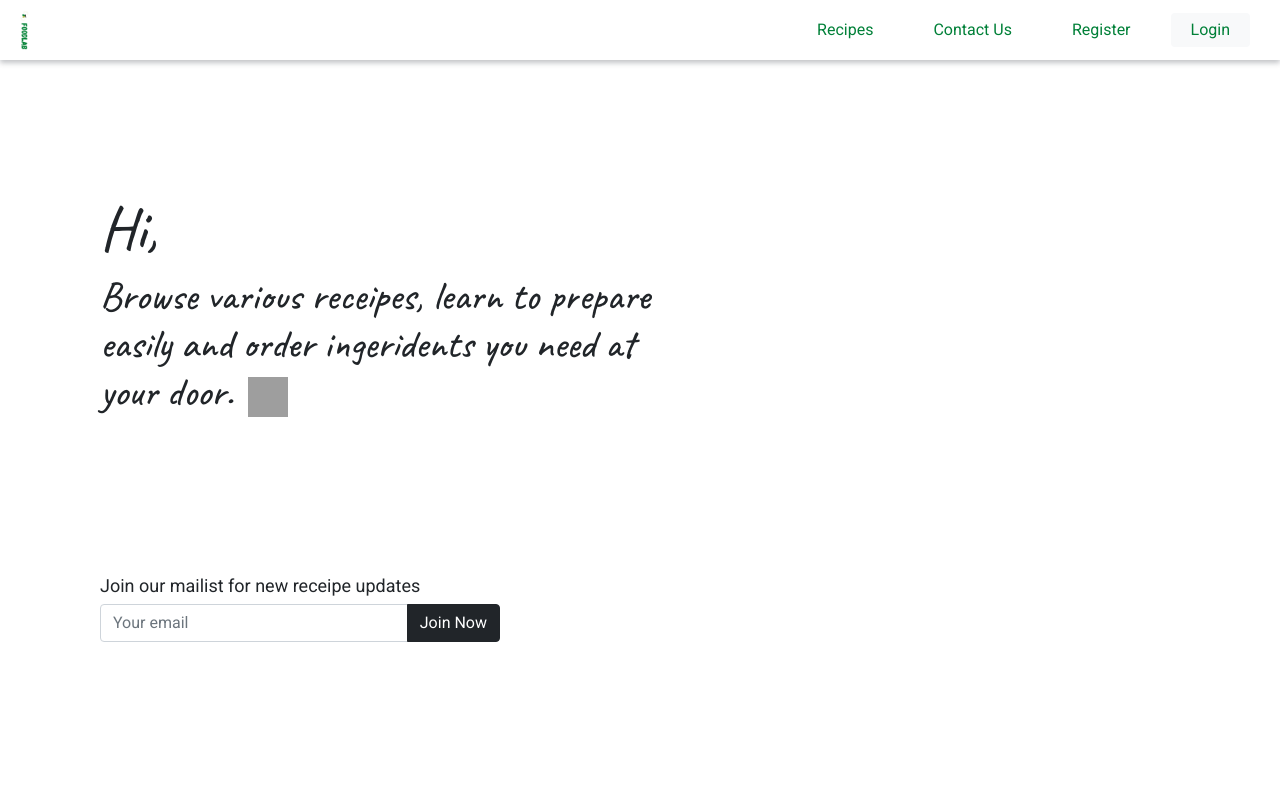
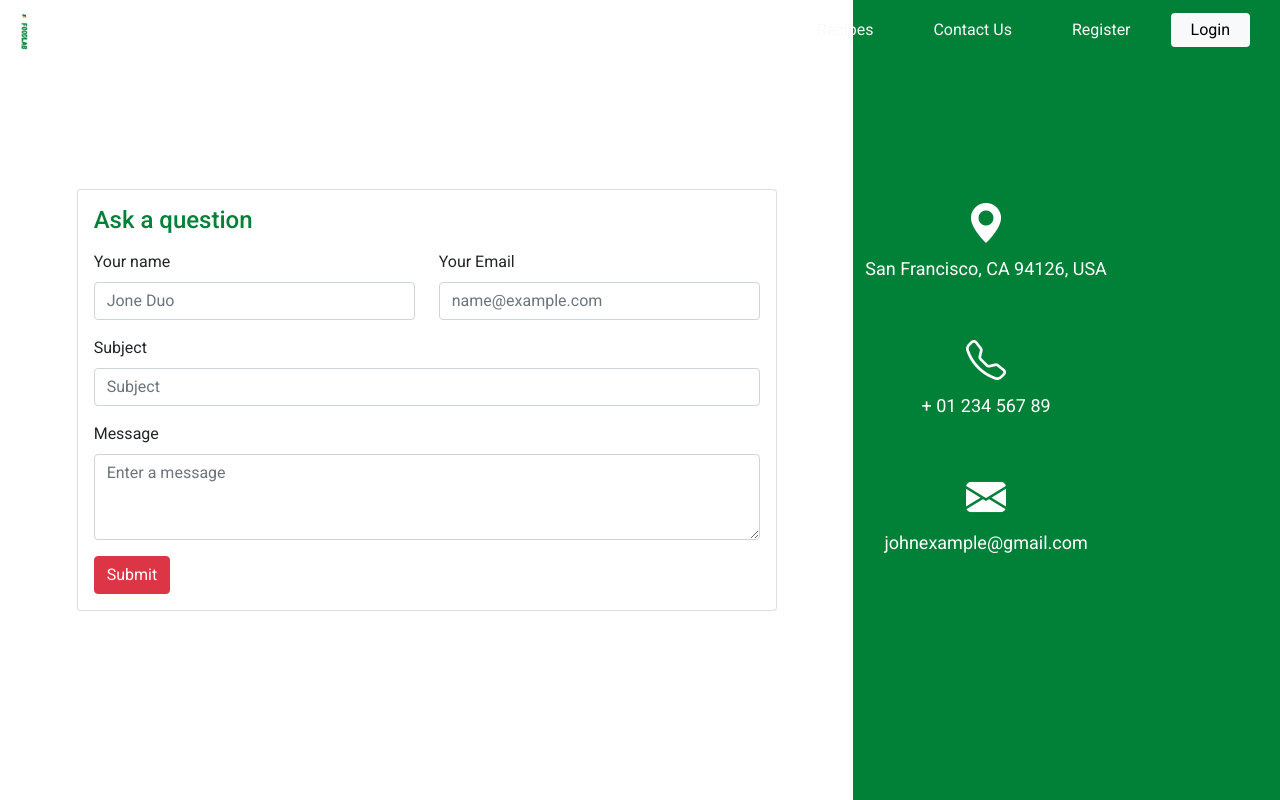
Before and after one commit to RajnishKatharotiya/foodlab, a React (Create React App) app: page /contact-us in a window 1280 px wide. Built offline with nearby package versions, Linux system fonts and the light colour scheme; grey boxes are pictures that could not be loaded.

Commit message:
contact us front

```diff
--- a/src/App.js
+++ b/src/App.js
@@ -12,6 +12,7 @@ import { Register } from "./Components/Authentication/Register";
 import Cart from './Components/Cart';
 import Favorites from './Components/Favs';
 import Recipes from './Components/Recipes';
+import ContactUs from "./Components/ContactUs";
 
 // ADMIN COMPONENTS
 import { ManageRecipes } from "./Components/Admin/Recipes";
@@ -36,6 +37,7 @@ function App() {
       <Switch>
         <Route exact path="/login" component={Login} />
         <Route exact path="/register" component={Register} />
+        <Route exact path="/contact-us" component={ContactUs} />
         <Route exact path="/recipes" component={Recipes} />
         <Route exact path="/my-cart" component={Cart} />
         <Route exact path="/my-favorites" component={Favorites} />
--- /dev/null
+++ b/src/Components/ContactUs/index.js
@@ -0,0 +1,152 @@
+import Header from "../shared/Header";
+import { useState } from "react";
+import { Formik } from 'formik';
+import * as yup from 'yup';
+
+import Card from 'react-bootstrap/Card';
+import Button from 'react-bootstrap/Button';
+import Form from 'react-bootstrap/Form';
+import Row from 'react-bootstrap/Row';
+import Col from 'react-bootstrap/Col';
+
+import './style.css';
+import AlertDismissible from "../shared/Alert";
+
+const schema = yup.object().shape({
+    name: yup.string().required(),
+    email: yup.string().required(),
+    subject: yup.string().required(),
+    message: yup.string().required(),
+});
+
+const ContactUs = (props) => {
+    const [show, setShow] = useState(false);
+    const submit = (values) => {
+        setShow(true);
+
+        setTimeout(() => {
+            setShow(false);
+        }, 3000)
+    }
+    return(
+        <div className="contact-us-hero_container">
+            <Header transparent={true} />
+            <div className="contact-us-hero row">
+                <div className="contact-us-hero_form-box col-8">
+                    <Card>
+                        <Card.Body>
+                            <Card.Title>Ask a question</Card.Title>
+                            <Formik
+                                validationSchema={schema}
+                                onSubmit={submit}
+                                initialValues={{
+                                    name: '',
+                                    email: '',
+                                    subject: '',
+                                    message: '',
+                                }}
+                            >
+                                {({
+                                    handleSubmit,
+                                    handleChange,
+                                    values,
+                                    errors,
+                                }) => (
+                                    <Form noValidate onSubmit={handleSubmit}>
+                                        <Row className="mb-3">
+                                            <Form.Group as={Col} md="6" controlId="validationFormik01">
+                                                <Form.Label>Your name</Form.Label>
+                                                <Form.Control
+                                                    type="text"
+                                                    name="name"
+                                                    placeholder="Jone Duo"
+                                                    aria-describedby="inputGroupPrepend"
+                                                    value={values.name}
+                                                    onChange={handleChange}
+                                                    isInvalid={!!errors.name}
+                                                />
+                                                <Form.Control.Feedback type="invalid">
+                                                    {errors.name}
+                                                </Form.Control.Feedback>
+                                            </Form.Group>
+                                            <Form.Group as={Col} md="6" controlId="validationFormik01">
+                                                <Form.Label>Your Email</Form.Label>
+                                                <Form.Control
+                                                    type="email"
+                                                    name="email"
+                                                    placeholder="name@example.com"
+                                                    aria-describedby="inputGroupPrepend"
+                                                    value={values.email}
+                                                    onChange={handleChange}
+                                                    isInvalid={!!errors.email}
+                                                />
+                                                <Form.Control.Feedback type="invalid">
+                                                    {errors.email}
+                                                </Form.Control.Feedback>
+                                            </Form.Group>
+                                        </Row>
+                                        <Row className="mb-3">
+                                            <Form.Group as={Col} md="12" controlId="validationFormik01">
+                                                <Form.Label>Subject</Form.Label>
+                                                <Form.Control
+                                                    type="text"
+                                                    name="subject"
+                                                    placeholder="Subject"
+                                                    aria-describedby="inputGroupPrepend"
+                                                    value={values.subject}
+                                                    onChange={handleChange}
+                                                    isInvalid={!!errors.subject}
+                                                />
+                                                <Form.Control.Feedback type="invalid">
+                                                    {errors.subject}
+                                                </Form.Control.Feedback>
+                                            </Form.Group>
+                                        </Row>
+                                        <Row className="mb-3">
+                                            <Form.Group as={Col} md="12" controlId="validationFormik01">
+                                                <Form.Label>Message</Form.Label>
+                                                <Form.Control
+                                                    as="textarea"
+                                                    rows={3}
+                                                    type="text"
+                                                    name="message"
+                                                    placeholder="Enter a message"
+                                                    aria-describedby="inputGroupPrepend"
+                                                    value={values.message}
+                                                    onChange={handleChange}
+                                                    isInvalid={!!errors.message} />
+                                                <Form.Control.Feedback type="invalid">
+                                                    {errors.message}
+                                                </Form.Control.Feedback>
+                                            </Form.Group>
+                                        </Row>
+                                        <div className="contact-us-footer">
+                                            <Button variant="danger" type="submit">Submit</Button>
+                                        </div>
+                                    </Form>
+                                )}
+                            </Formik>
+                        </Card.Body>
+                    </Card>
+                </div>
+                <div className="contact-us-hero_info-box col-4">
+                    <ul className="list-unstyled mb-0">
+                        <li><i className="bi bi-geo-alt-fill"></i>
+                            <p>San Francisco, CA 94126, USA</p>
+                        </li>
+
+                        <li><i className="bi bi-telephone"></i>
+                            <p>+ 01 234 567 89</p>
+                        </li>
+
+                        <li><i className="bi bi-envelope-fill"></i>
+                            <p>johnexample@gmail.com</p>
+                        </li>
+                    </ul>
+                </div>
+            </div>
+            <AlertDismissible open={show} onClose={setShow} heading="Contact info saved successfully !!" text="We have received your contact details and message, and will give response as soon as possible." variant="success" />
+        </div>
+    )
+}
+export default ContactUs;
--- /dev/null
+++ b/src/Components/ContactUs/style.css
@@ -0,0 +1,70 @@
+.contact-us-hero_content {
+    width: 100%;
+    height: 100vh;
+    background-color: #eef8f3;
+    padding-bottom: 100px;
+}
+
+.contact-us-hero.row {
+    width: 100%;
+    height: 100vh;
+    margin: 0;
+    overflow: hidden;
+    flex-wrap: nowrap;
+}
+
+/* Title box - left section */
+
+div.contact-us-hero_form-box {
+    display: flex;
+    align-items: center;
+    justify-content: center;
+    flex-direction: column;
+}
+
+
+.contact-us-hero_form-box .card {
+    width: 700px;
+}
+
+.contact-us-hero_form-box .card-title {
+    font-size: 24px;
+    color: #018038;
+    margin-bottom: 15px;
+}
+
+.contact-us-footer{
+    display: flex;
+    flex-direction: row;
+    justify-content: space-between;
+    align-items: center;
+    margin-top: 10px;
+}
+
+/* Info box - right section */
+
+.contact-us-hero_info-box {
+    width: 100%;
+    height: 100vh;
+    background-color: #018038;
+    color: #fff;
+    position: relative;
+
+    display: flex;
+    align-items: center;
+    padding-left: 150px;
+}
+
+
+.contact-us-hero_info-box li {
+    text-align: center;
+    margin-bottom: 50px;
+}
+
+.contact-us-hero_info-box li i{
+    font-size: 40px;
+}
+
+.contact-us-hero_info-box li p{
+    font-size: 18px;
+}
```
Also changed, not shown: 1 other file (tests, documents, lock files or other folders).
